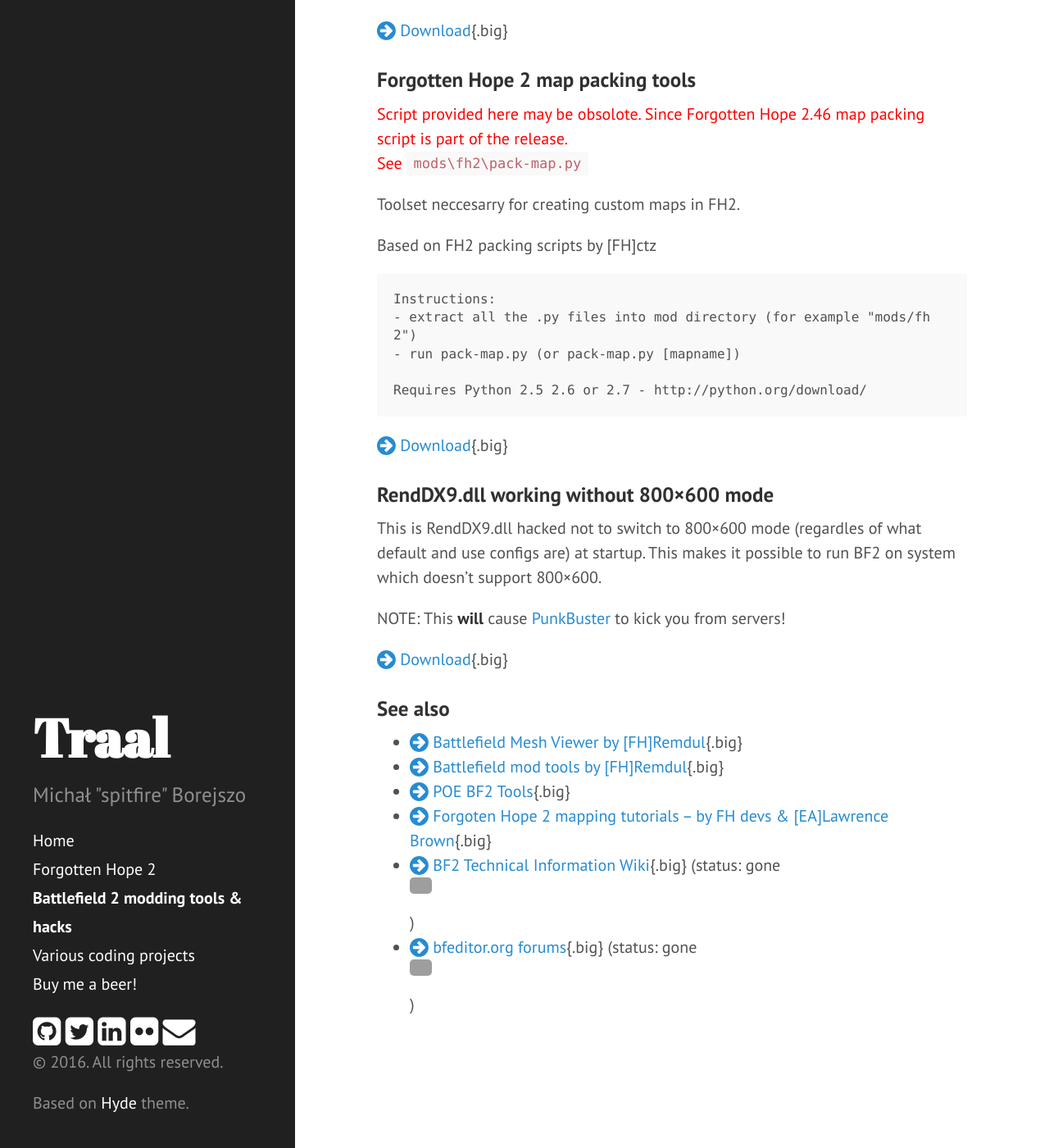
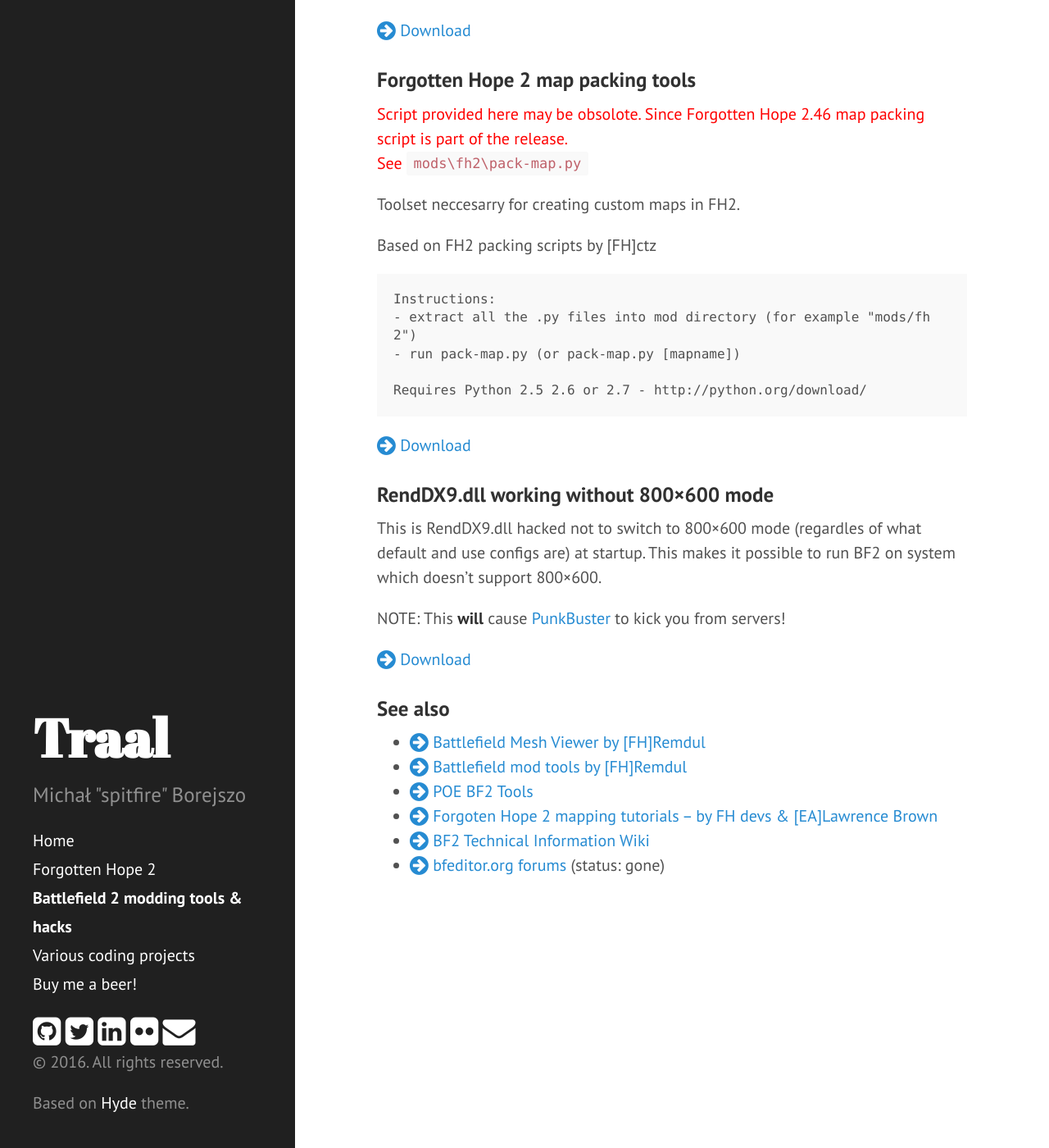
Before and after one commit to spitfire05/spitfire05.github.io, a Jekyll site: the page built from 11_battlefield-2-modding-tools-hacks.md, in a window 1280 px wide and 1400 px high, scrolled down 354 px. Shown: the whole window at 82% size. Built offline with Jekyll 4.4.1, drawn with Linux system fonts in a browser that asks for light colours; nearby versions of some CDN libraries; Markdown is read by kramdown in place of the engine named in the settings.

Commit message:
Convert some code to markdown, fix image links etc.

```diff
--- a/11_battlefield-2-modding-tools-hacks.md
+++ b/11_battlefield-2-modding-tools-hacks.md
@@ -51,7 +51,7 @@
 
 BF2 Editor version: 1.3
 
-[<i class="fa fa-lg black fa-arrow-circle-right"></i> Download](http://fhbeta.warumdarum.de/%7Espitfire/bf2editor-laa/BF2Editor.exe){.big}
+[<i class="fa fa-lg black fa-arrow-circle-right"></i> Download](http://fhbeta.warumdarum.de/%7Espitfire/bf2editor-laa/BF2Editor.exe)
 
 ### Forgotten Hope 2 map packing tools
 
@@ -67,7 +67,7 @@
 
 Requires Python 2.5 2.6 or 2.7 - http://python.org/download/</pre>
 
-[<i class="fa fa-lg black fa-arrow-circle-right"></i> Download](http://beta.fhmod.org/%7Espitfire/fh2pub/2.45/map-pack-2.45.zip){.big}
+[<i class="fa fa-lg black fa-arrow-circle-right"></i> Download](http://beta.fhmod.org/%7Espitfire/fh2pub/2.45/map-pack-2.45.zip)
 
 ### RendDX9.dll working without 800&#215;600 mode
 
@@ -75,13 +75,13 @@
 
 NOTE: This **will** cause [PunkBuster](http://evenbalance.com) to kick you from servers!
 
-[<i class="fa fa-lg black fa-arrow-circle-right"></i> Download](http://beta.fhmod.org/%7Espitfire/bf2hacks/RendDX9.zip){.big}
+[<i class="fa fa-lg black fa-arrow-circle-right"></i> Download](http://beta.fhmod.org/%7Espitfire/bf2hacks/RendDX9.zip)
 
 ### See also
 
-  * [<i class="fa fa-lg black fa-arrow-circle-right"></i> Battlefield Mesh Viewer by [FH]Remdul](http://www.bytehazard.com/bfstuff/bfmeshview/){.big}
-  * [<i class="fa fa-lg black fa-arrow-circle-right"></i> Battlefield mod tools by [FH]Remdul](http://bytehazard.com/bfstuff/){.big}
-  * [<i class="fa fa-lg black fa-arrow-circle-right"></i> POE BF2 Tools](http://www.fhmod.org/bf2tools/poe2_3dsMax9_Tools_v0.30.zip){.big}
-  * [<i class="fa fa-lg black fa-arrow-circle-right"></i> Forgoten Hope 2 mapping tutorials &#8211; by FH devs & [EA]Lawrence Brown](http://forgottenhope.warumdarum.de/tutorials/){.big}
-  * [<i class="fa fa-lg black fa-arrow-circle-right"></i> BF2 Technical Information Wiki](http://bf2tech.org/){.big} (status: gone  <img src="http://traal.eu/wp/wp-includes/images/smilies/frownie.png" alt=":(" class="wp-smiley" style="height: 1em; max-height: 1em;" />)
-  * [<i class="fa fa-lg black fa-arrow-circle-right"></i> bfeditor.org forums](http://www.bfeditor.org/forums/){.big} (status: gone  <img src="http://traal.eu/wp/wp-includes/images/smilies/frownie.png" alt=":(" class="wp-smiley" style="height: 1em; max-height: 1em;" />)
+  * [<i class="fa fa-lg black fa-arrow-circle-right"></i> Battlefield Mesh Viewer by [FH]Remdul](http://www.bytehazard.com/bfstuff/bfmeshview/)
+  * [<i class="fa fa-lg black fa-arrow-circle-right"></i> Battlefield mod tools by [FH]Remdul](http://bytehazard.com/bfstuff/)
+  * [<i class="fa fa-lg black fa-arrow-circle-right"></i> POE BF2 Tools](http://www.fhmod.org/bf2tools/poe2_3dsMax9_Tools_v0.30.zip)
+  * [<i class="fa fa-lg black fa-arrow-circle-right"></i> Forgoten Hope 2 mapping tutorials &#8211; by FH devs & [EA]Lawrence Brown](http://forgottenhope.warumdarum.de/tutorials/)
+  * [<i class="fa fa-lg black fa-arrow-circle-right"></i> BF2 Technical Information Wiki](http://bf2tech.org/)
+  * [<i class="fa fa-lg black fa-arrow-circle-right"></i> bfeditor.org forums](http://www.bfeditor.org/forums/) (status: gone)
--- a/_config.yml
+++ b/_config.yml
@@ -1,5 +1,5 @@
 # Dependencies
-markdown:         redcarpet
+markdown:         kramdown
 highlighter:      pygments
 gems:             [jekyll-paginate]
 
```
Also changed, not shown: 10_forgotten-hope-2.md (+2 -2 lines), _posts/2015-03-18-29.md (+8 -4 lines), _posts/2016-01-04-snake-in-powershell-console-buffer.md (+1 -1 lines), public/images/fh24_release-e1426762024972.jpg (added), public/images/powersnake1.jpg (added).
